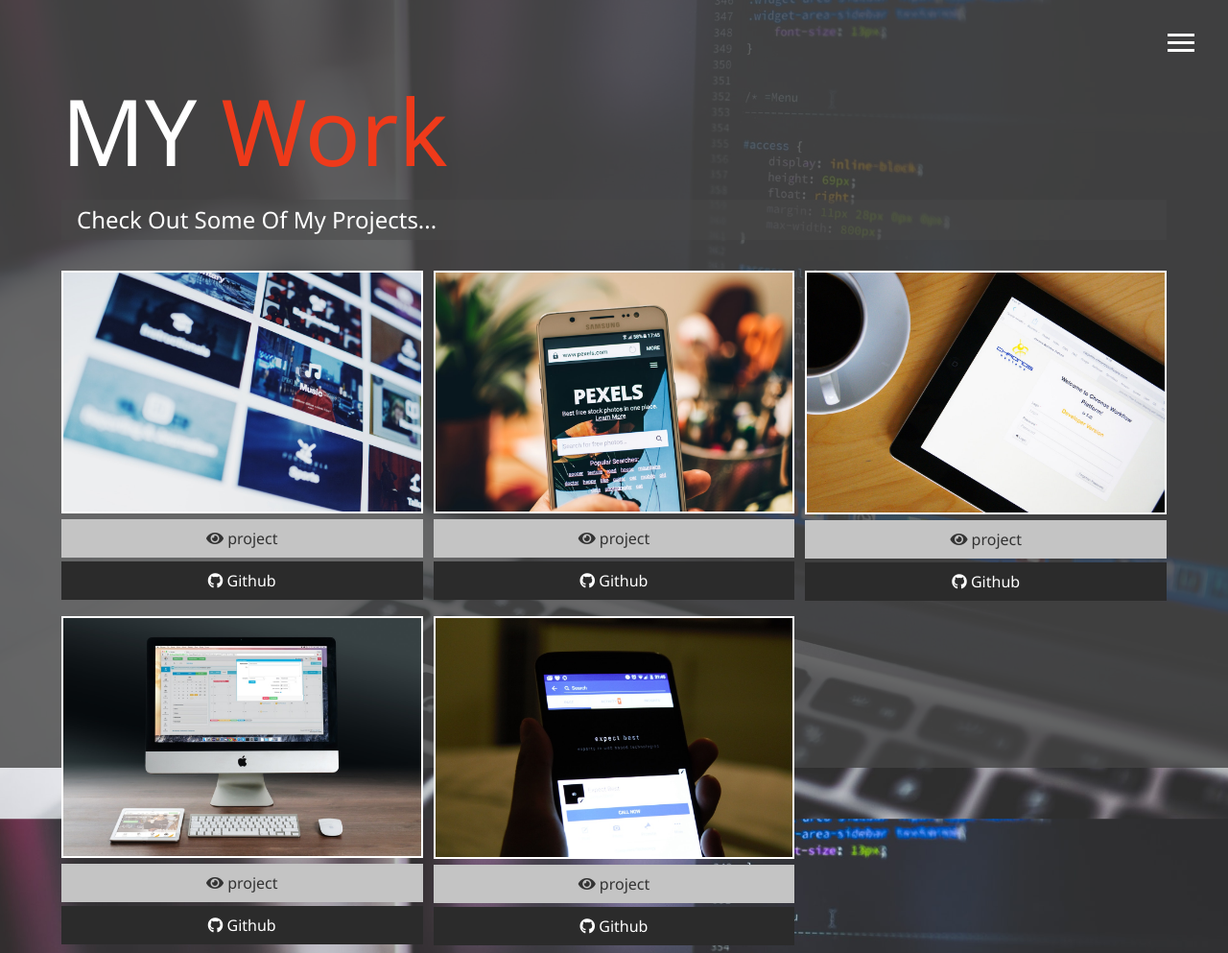
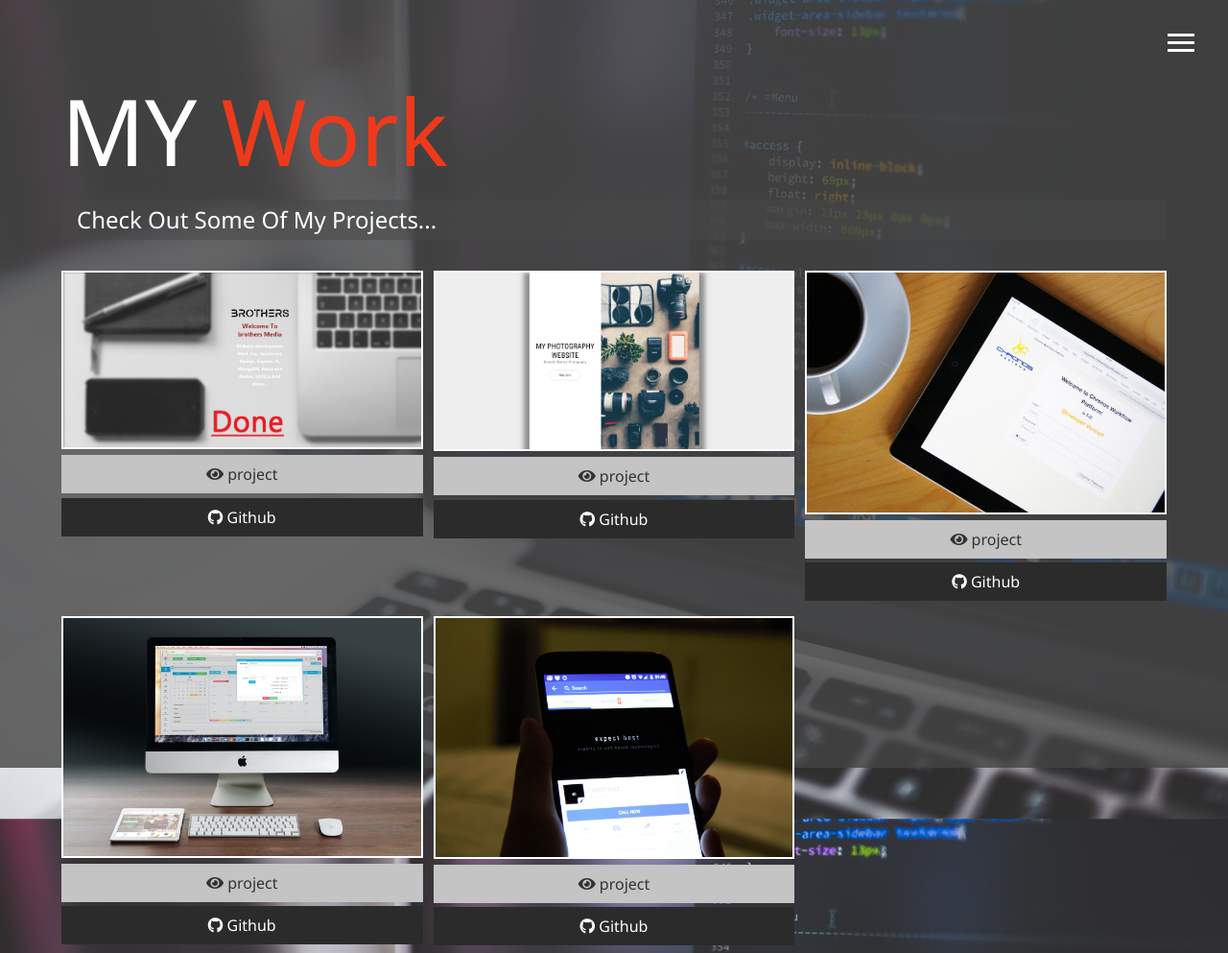
Before and after one commit to abdalahfarhat/My-Portfolio, a website: page dist/work.html in a window 1280 px wide. Shown: the top 993 px of the page at 96% size. Drawn offline with Linux system fonts and the light colour scheme.

Commit message:
adding new project to my work

```diff
--- a/dist/work.html
+++ b/dist/work.html
@@ -49,20 +49,36 @@
       <div class="projects">
         <div class="item">
           <a href="#!">
-            <img src="img/projects/project1.jpg" alt="project" />
+            <img src="img/projects/brothers-project-done.jpg" alt="project" />
           </a>
-          <a href="#" class="btn-light"> <i class="fas fa-eye"></i> project </a>
-          <a href="#" class="btn-dark">
+          <a
+            href="https://abdalahfarhat.github.io/landing-page-with-blur-effect/"
+            class="btn-light"
+          >
+            <i class="fas fa-eye"></i> project
+          </a>
+          <a
+            href="https://github.com/abdalahfarhat/landing-page-with-blur-effect"
+            class="btn-dark"
+          >
             <i class="fab fa-github"></i> Github
           </a>
         </div>
 
         <div class="item">
           <a href="#!">
-            <img src="img/projects/project2.jpg" alt="project" />
+            <img src="img/projects/myphotograpghy-website.jpg" alt="project" />
           </a>
-          <a href="#" class="btn-light"> <i class="fas fa-eye"></i> project </a>
-          <a href="#" class="btn-dark">
+          <a
+            href="https://abdalahfarhat.github.io/Photography-Site/"
+            class="btn-light"
+          >
+            <i class="fas fa-eye"></i> project
+          </a>
+          <a
+            href="https://github.com/abdalahfarhat/Photography-Site"
+            class="btn-dark"
+          >
             <i class="fab fa-github"></i> Github
           </a>
         </div>
```
Also changed, not shown: dist/img/projects/brothers project.jpg (added), dist/img/projects/brothers-project-done.jpg (added), dist/img/projects/myphotograpghy-website.jpg (added).
